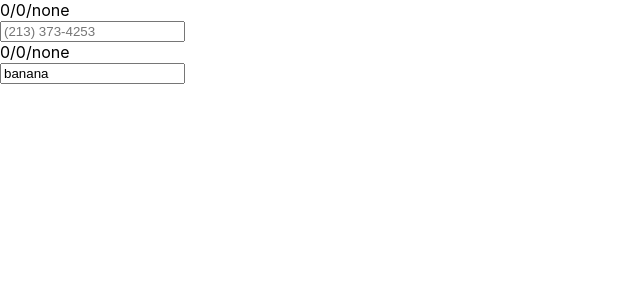
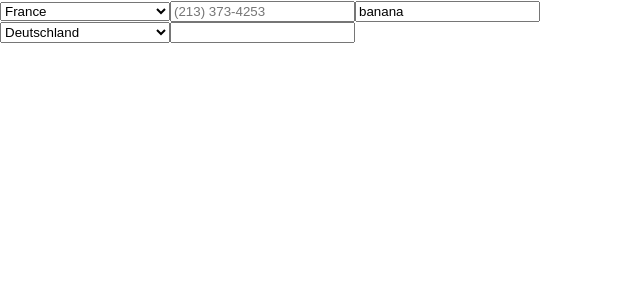
Before and after one commit to signed/device-demonstrator, a React (Create React App) app: page / in a window 1280 px wide. Shown: the top 300 px of the page, without its empty margins (0-640 px from the left). Built offline with nearby package versions, Linux system fonts and the light colour scheme.

Commit message:
not sure how hand the selected country into the formatter
try a formatting hock next

```diff
--- a/src/input/InputWithCaretTracking.tsx
+++ b/src/input/InputWithCaretTracking.tsx
@@ -1,4 +1,4 @@
-import React, { ChangeEvent, useCallback, useEffect, useRef, useState } from 'react';
+import React, { ChangeEvent, CSSProperties, useCallback, useEffect, useRef, useState } from 'react';
 import { AsYouType } from 'libphonenumber-js/min';
 
 type SelectionDirection = 'forward' | 'backward' | 'none';
@@ -91,10 +91,7 @@ const inputFormattedWith = (formatter: Formatter): React.FC<FormattedInputProps>
             textInputRef.current?.setSelectionRange(selection.start, selection.end, selection.direction);
         });
 
-        return <>
-            <div>{selection.start}/{selection.end}/{selection.direction}</div>
-            <input ref={textInputRef} type='text' placeholder={props.placeholder} onChange={handleChange} value={value}/>
-        </>;
+        return <input ref={textInputRef} type='text' placeholder={props.placeholder} onChange={handleChange} value={value}/>;
     };
 };
 
@@ -115,6 +112,31 @@ const UppercaseCharacters: React.FC<FormattedInputProps> = inputFormattedWith(lo
     };
 }));
 
+type CountryCode = string;
+
+interface CountrySelectionProps {
+    onChange: (country: CountryCode) => void;
+    value: CountryCode;
+}
+
+const CountrySelection: React.FC<CountrySelectionProps> = props => {
+    const {onChange} = props;
+    const callback = useCallback((event: ChangeEvent<HTMLSelectElement>) => {
+        onChange(event.target.value);
+    }, [onChange]);
+    return (
+        <select onChange={callback} value={props.value}>
+            <option value='US'>United States of America</option>
+            <option value='FR'>France</option>
+            <option value='DE'>Deutschland</option>
+        </select>
+    )
+};
+
+interface PhoneNumberInputProps {
+
+}
+
 const PhoneNumberDigits: React.FC<FormattedInputProps> = inputFormattedWith(log((previous, toFormat) => {
     const asYouType = new AsYouType('US');
     const formatted = asYouType.input(toFormat.value);
@@ -129,10 +151,33 @@ const PhoneNumberDigits: React.FC<FormattedInputProps> = inputFormattedWith(log(
     };
 }));
 
+const PhoneNumberInput: React.FC<PhoneNumberInputProps> = (props) => {
+    const [countryCode, setCountryCode] = useState('DE');
+    const [formattedDigits, setFormattedDigits] = useState('');
+
+    const onCountryCodeChange = useCallback((countryCode) => {
+        setCountryCode(() => countryCode);
+    }, []);
+    const onFormattedDigitsChange = useCallback((formattedDigits)=> {
+        setFormattedDigits(() => formattedDigits);
+    }, []);
+
+    const style: CSSProperties = {
+        display: 'flex',
+        flexDirection: 'row'
+    };
+    return (<div style={style}>
+        <CountrySelection onChange={onCountryCodeChange} value={countryCode}/>
+        <PhoneNumberDigits value={formattedDigits} onChange={onFormattedDigitsChange}/>
+    </div>);
+};
+
 const onChange = (value: string) => console.log(value);
 export const inputWithCaretTrackingDemonstrator = () => () => {
     return <>
+        <CountrySelection onChange={onChange} value='FR'/>
         <PhoneNumberDigits onChange={onChange} value='' placeholder='(213) 373-4253'/>
         <UppercaseCharacters onChange={onChange} value={'banana'}/>
+        <PhoneNumberInput/>
     </>;
 };
```
